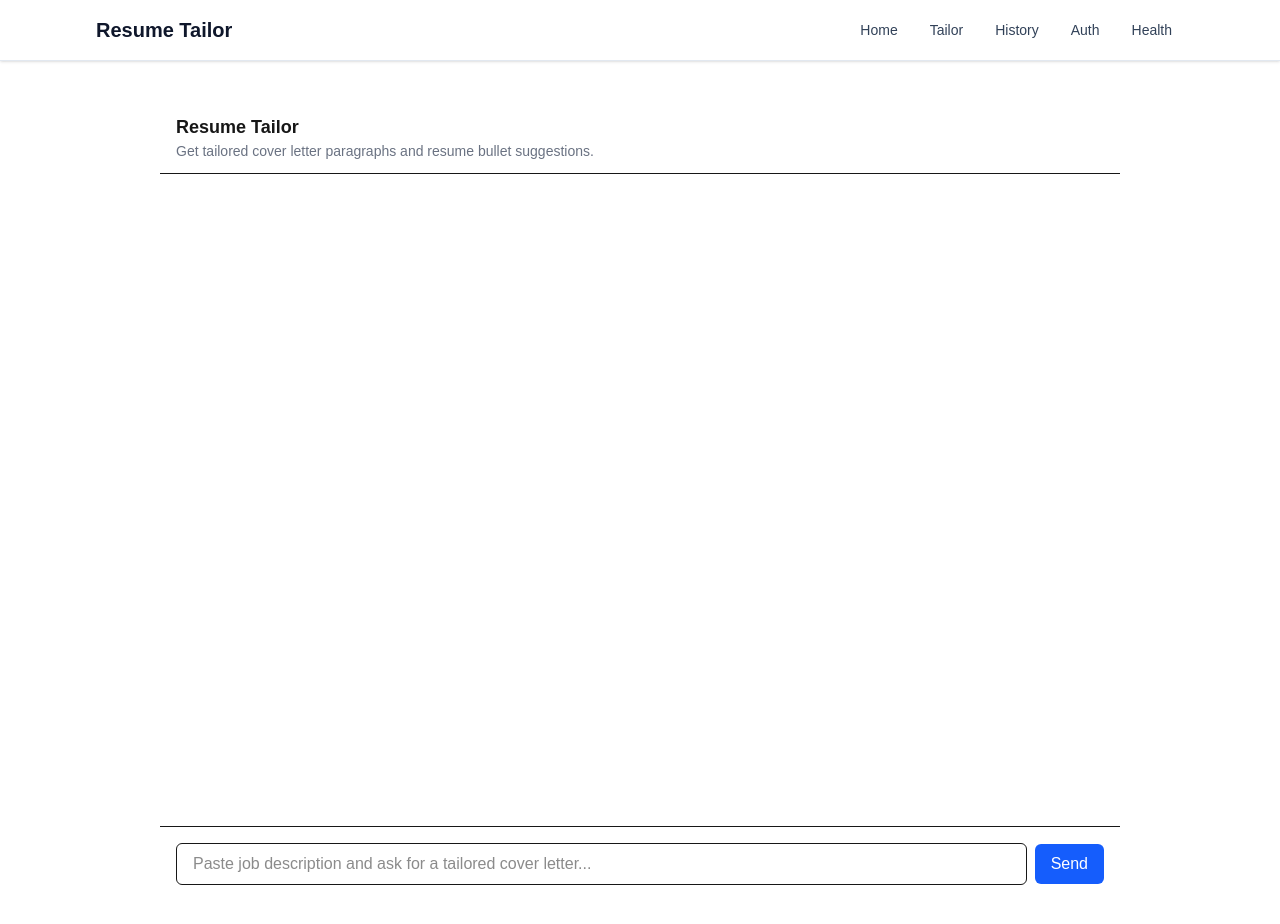
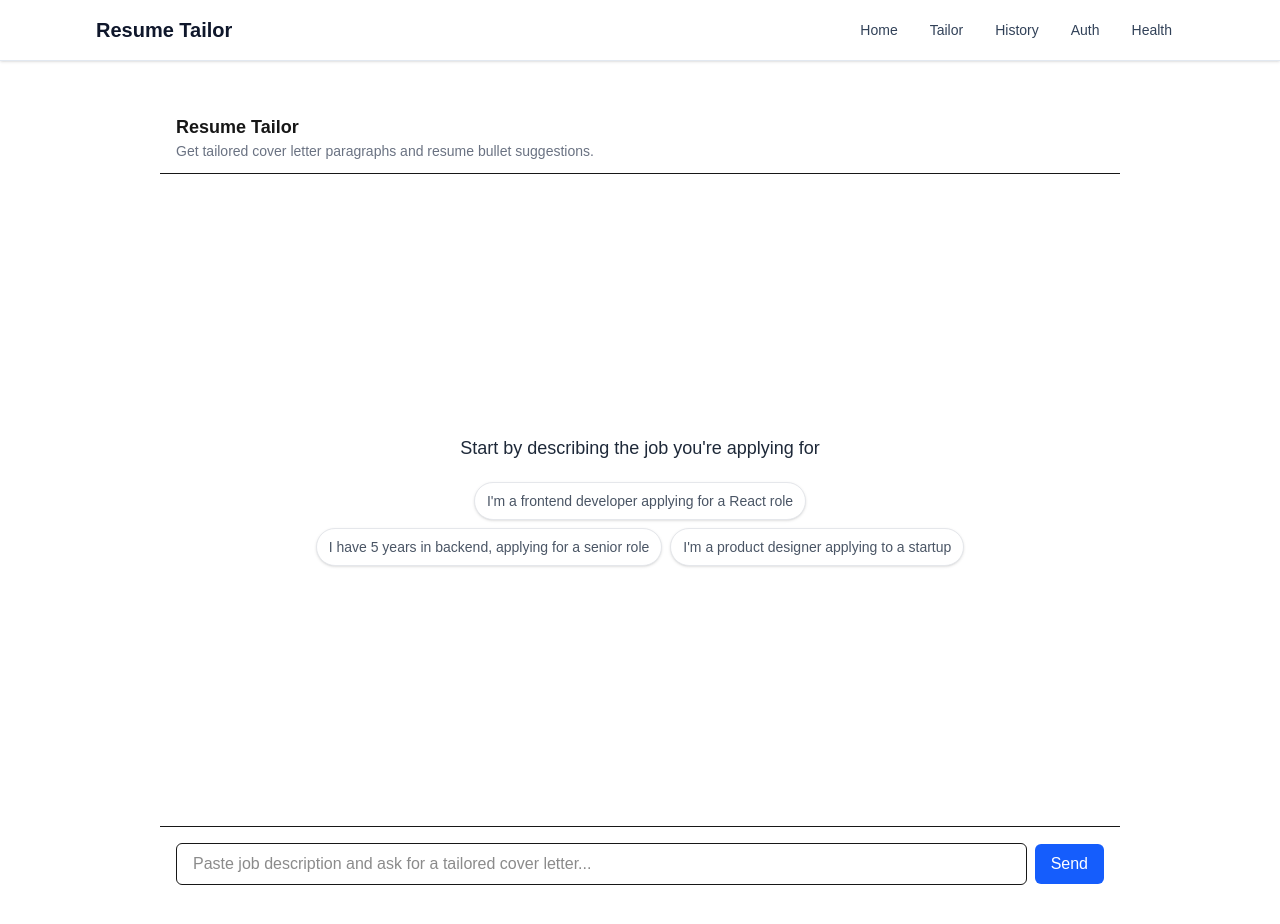
Before and after one commit to mohsin03nehan/resume-tailor, a Next.js app: page /tailor in a window 1280 px wide. Shown: the top 924 px of the page. Built offline with nearby package versions, Linux system fonts and the light colour scheme.

Commit message:
feat: error states, empty states, and retry handling for chat

```diff
--- /dev/null
+++ b/src/app/tailor/error.tsx
@@ -0,0 +1,28 @@
+"use client";
+
+type ErrorBoundaryProps = {
+  error: Error & { digest?: string };
+  reset: () => void;
+};
+
+export default function ErrorBoundary({ error, reset }: ErrorBoundaryProps) {
+  return (
+    <main className="flex min-h-screen items-center justify-center bg-gray-50 px-6 py-12">
+      <div className="w-full max-w-md rounded-xl border border-gray-200 bg-white p-8 text-center shadow-sm">
+        <h1 className="text-xl font-semibold text-gray-900">
+          Something went wrong loading Resume Tailor
+        </h1>
+        <p className="mt-3 break-words text-sm text-gray-500">
+          {error.message}
+        </p>
+        <button
+          type="button"
+          onClick={reset}
+          className="mt-6 rounded-md bg-blue-600 px-4 py-2 text-sm font-medium text-white transition-colors hover:bg-blue-700 focus:outline-none focus:ring-2 focus:ring-blue-500 focus:ring-offset-2"
+        >
+          Try again
+        </button>
+      </div>
+    </main>
+  );
+}
--- a/src/app/tailor/page.js
+++ b/src/app/tailor/page.js
@@ -140,9 +140,16 @@ function ToolAnalyzeJobMatchCard({ part, onRetry }) {
 }
 
 export default function TailorPage() {
-  const { messages = [], sendMessage, status, stop } = useChat();
+  const { messages = [], sendMessage, regenerate, clearError, error, status, stop } = useChat();
   const [input, setInput] = useState("");
+  const [isRetrying, setIsRetrying] = useState(false);
   const isLoading = status === "streaming" || status === "submitted";
+
+  const examplePrompts = [
+    "I'm a frontend developer applying for a React role",
+    "I have 5 years in backend, applying for a senior role",
+    "I'm a product designer applying to a startup",
+  ];
 
   const containerRef = useRef(null);
   const [isNearBottom, setIsNearBottom] = useState(true);
@@ -183,7 +190,24 @@ export default function TailorPage() {
       </header>
 
       <main ref={containerRef} className="flex-1 overflow-auto p-4 space-y-4">
-        {messages.map((m, messageIndex) => {
+        {messages.length === 0 ? (
+          <div className="flex min-h-full flex-col items-center justify-center py-12 text-center">
+            <p className="text-lg font-medium text-gray-800">Start by describing the job you&apos;re applying for</p>
+            <div className="mt-5 flex max-w-2xl flex-wrap justify-center gap-2">
+              {examplePrompts.map((prompt) => (
+                <button
+                  key={prompt}
+                  type="button"
+                  onClick={() => setInput(prompt)}
+                  className="rounded-full border border-gray-200 bg-white px-3 py-2 text-sm text-gray-600 shadow-sm transition-colors hover:border-blue-300 hover:text-blue-700"
+                >
+                  {prompt}
+                </button>
+              ))}
+            </div>
+          </div>
+        ) : (
+          messages.map((m, messageIndex) => {
             const parts = m.parts && Array.isArray(m.parts) ? m.parts : null;
 
             return (
@@ -211,15 +235,16 @@ export default function TailorPage() {
                 )}
               </div>
             );
-        })}
+          })
+        )}
 
         {isAssistantThinking && (
           <div className="flex justify-start">
-            <div className="bg-gray-100 text-gray-900 px-4 py-2 rounded-lg max-w-[40%]">
-              <div className="flex items-center space-x-2">
-                <span className="h-2 w-2 bg-gray-400 rounded-full animate-pulse inline-block"></span>
-                <span className="h-2 w-2 bg-gray-400 rounded-full animate-pulse inline-block"></span>
-                <span className="h-2 w-2 bg-gray-400 rounded-full animate-pulse inline-block"></span>
+            <div className="min-h-28 w-full max-w-md rounded-lg bg-gray-100 px-4 py-4 animate-pulse">
+              <div className="space-y-3">
+                <div className="h-3 w-11/12 rounded bg-gray-200"></div>
+                <div className="h-3 w-4/5 rounded bg-gray-200"></div>
+                <div className="h-3 w-1/2 rounded bg-gray-200"></div>
               </div>
             </div>
           </div>
@@ -242,11 +267,36 @@ export default function TailorPage() {
         </div>
       )}
 
+      {error && (
+        <div className="border-t border-gray-200 bg-gray-50 px-4 py-3">
+          <div className="mx-auto flex max-w-3xl items-center justify-between gap-3 rounded-md border border-gray-200 bg-white px-3 py-2 text-sm text-gray-600 shadow-sm">
+            <span>Something went wrong sending that message.</span>
+            <button
+              type="button"
+              onClick={async () => {
+                if (isRetrying) return;
+                setIsRetrying(true);
+                try {
+                  await regenerate();
+                } finally {
+                  setIsRetrying(false);
+                }
+              }}
+              disabled={isRetrying}
+              className="shrink-0 rounded-md bg-blue-600 px-3 py-1.5 text-sm font-medium text-white transition-colors hover:bg-blue-700 disabled:cursor-not-allowed disabled:bg-gray-400"
+            >
+              {isRetrying ? "Retrying..." : "Retry"}
+            </button>
+          </div>
+        </div>
+      )}
+
       <form
         className="border-t p-4 flex items-center gap-2"
         onSubmit={(e) => {
           e.preventDefault();
           if (!input.trim()) return;
+          clearError();
           sendMessage({ text: input });
           setInput("");
         }}
```
Lines whose indentation alone changed are shown as unchanged.
